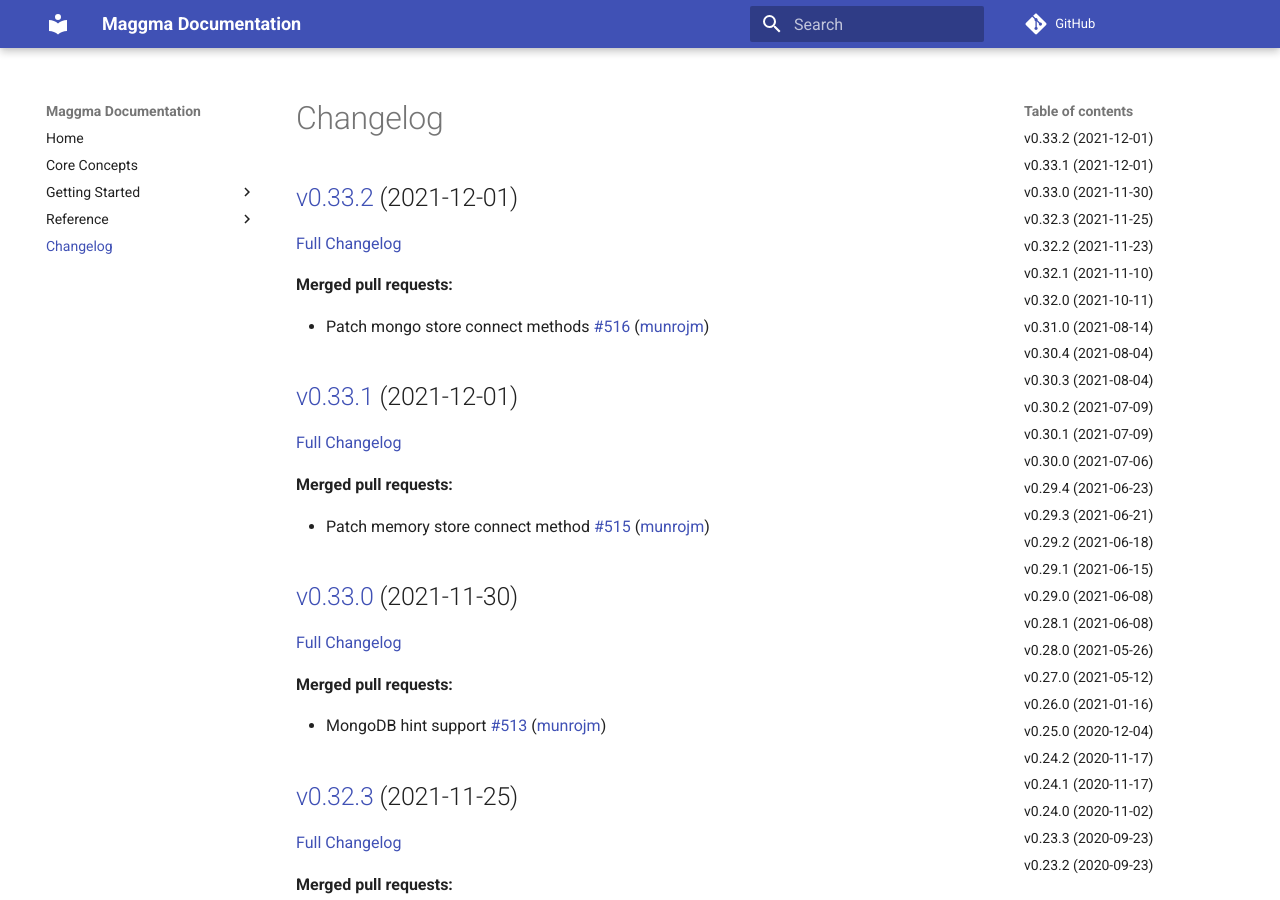
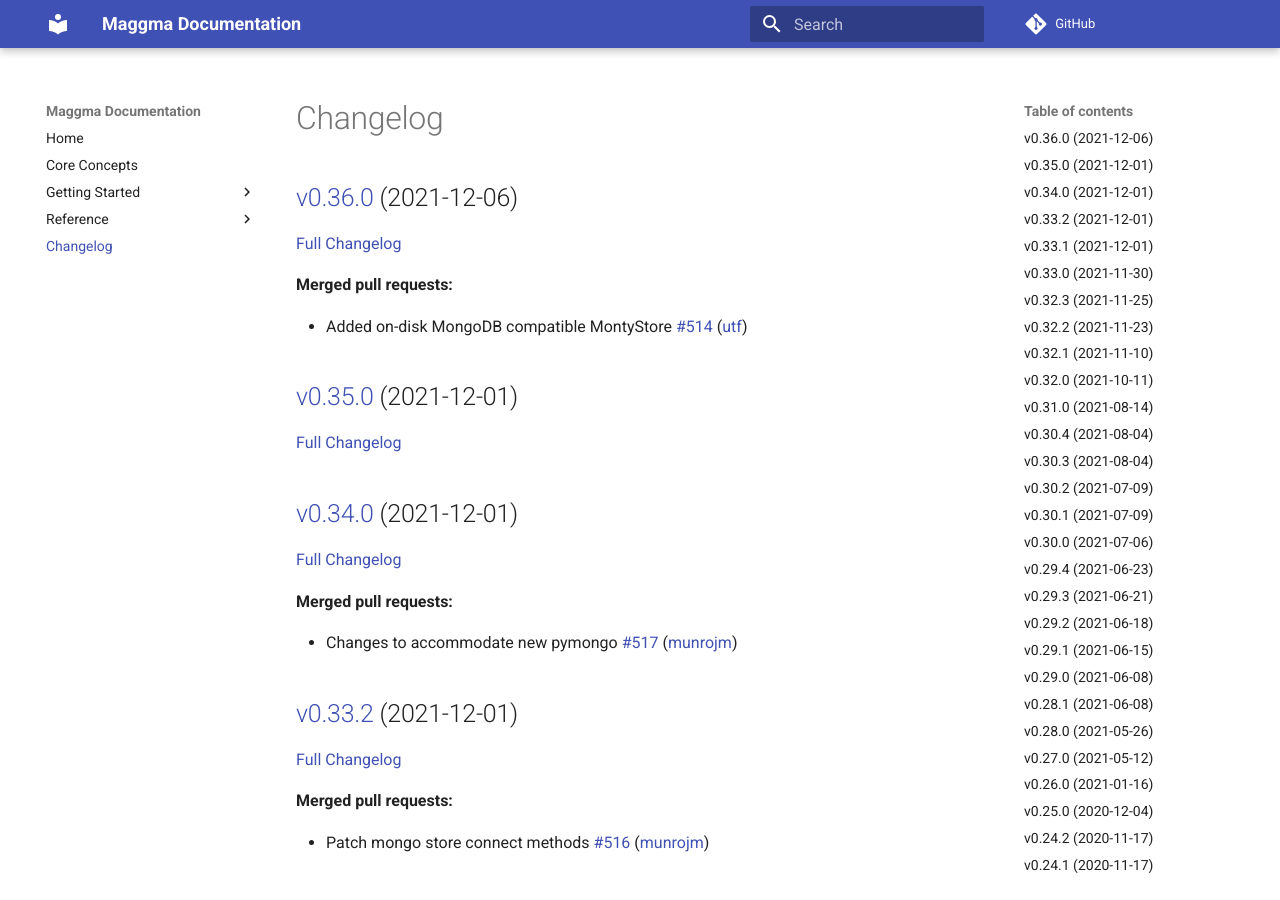
Before and after one commit to materialsproject/maggma, an MkDocs documentation site: the page built from docs/CHANGELOG.md, in a window 1280 px wide and 900 px high. Built offline with MkDocs 1.6.1 and Material for MkDocs 9.7.7, drawn with Linux system fonts in a browser that asks for light colours; comment, search, counter and statistics services are not loaded.

Commit message:
Updated CHANGELOG.md

```diff
--- a/docs/CHANGELOG.md
+++ b/docs/CHANGELOG.md
@@ -1,4 +1,24 @@
 # Changelog
+
+## [v0.36.0](https://github.com/materialsproject/maggma/tree/v0.36.0) (2021-12-06)
+
+[Full Changelog](https://github.com/materialsproject/maggma/compare/v0.35.0...v0.36.0)
+
+**Merged pull requests:**
+
+- Added on-disk MongoDB compatible MontyStore [\#514](https://github.com/materialsproject/maggma/pull/514) ([utf](https://github.com/utf))
+
+## [v0.35.0](https://github.com/materialsproject/maggma/tree/v0.35.0) (2021-12-01)
+
+[Full Changelog](https://github.com/materialsproject/maggma/compare/v0.34.0...v0.35.0)
+
+## [v0.34.0](https://github.com/materialsproject/maggma/tree/v0.34.0) (2021-12-01)
+
+[Full Changelog](https://github.com/materialsproject/maggma/compare/v0.33.2...v0.34.0)
+
+**Merged pull requests:**
+
+- Changes to accommodate new pymongo  [\#517](https://github.com/materialsproject/maggma/pull/517) ([munrojm](https://github.com/munrojm))
 
 ## [v0.33.2](https://github.com/materialsproject/maggma/tree/v0.33.2) (2021-12-01)
 
```
